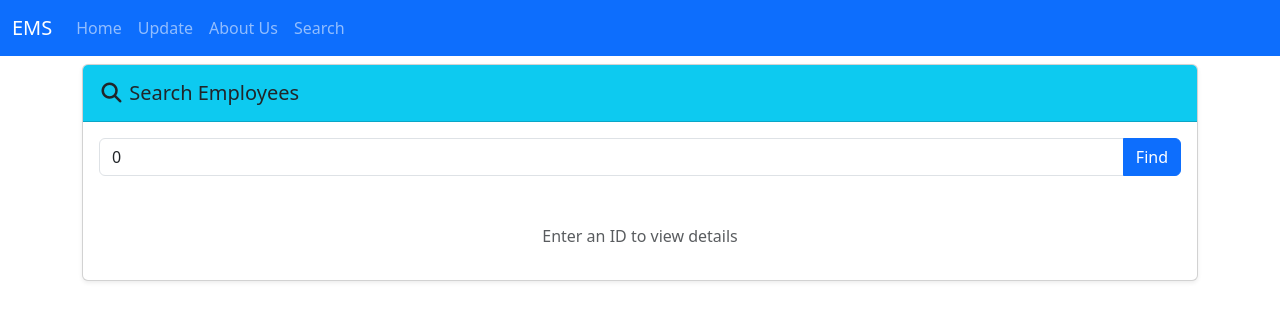
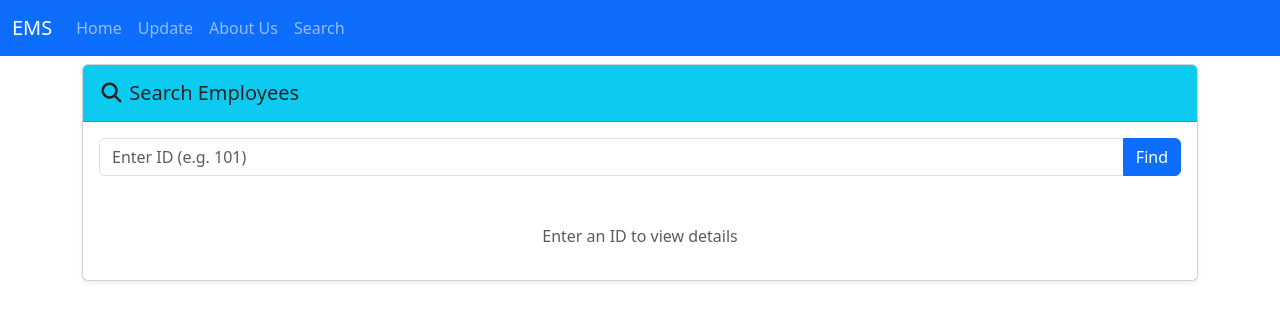
Before and after one commit to Nikhilbhamare11/Employee-Management-System, an Angular app in the folder Frontend/: page /search in a window 1280 px wide. Shown: the top 320 px of the page. Built offline with nearby package versions, Linux system fonts and the light colour scheme.

Commit message:
Adding Lines.

```diff
--- a/Frontend/src/app/search/search.html
+++ b/Frontend/src/app/search/search.html
@@ -37,7 +37,7 @@
                 </div>
                 <div class="row small">
                     <div class="col-2 fs-4 fw-bold text-muted">Employee ID:</div>
-                    <div class="col-1 fs-5 fw-bold text-end">{{ foundEmployee().id }}</div>
+                    <div class="col-1 fs-5 fw-bold">{{ foundEmployee().id }}</div>
                     <hr class="my-2">
                     <div class="col-2 fs-4 fw-bold mb-1">Address Details:</div>
                     <div class="col-8 fs-5 p-2 rounded">
--- a/Frontend/src/app/search/search.ts
+++ b/Frontend/src/app/search/search.ts
@@ -11,7 +11,7 @@ import { FormsModule } from '@angular/forms';
 export class Search {
   private e = inject(employee);
 
-  searchId: number = 0;
+  searchId: number | null = null;
   foundEmployee = signal<any>(null);
   isLoading = signal<boolean>(false);
 
@@ -29,7 +29,10 @@ export class Search {
 
   // 1. Search Logic
   searchEmployee() {
-    if (this.searchId <= 0) return alert("Employee Not Found!");
+    if (!this.searchId) {
+      alert("Enter Employee ID!");
+      return;
+    }
 
     this.isLoading.set(true);
     this.foundEmployee.set(null);
@@ -41,7 +44,6 @@ export class Search {
       }, 1500),
       error: (err) => {
         alert("Employee Not Found!");
-        this.foundEmployee.set(null);
         this.isLoading.set(false);
       }
     });
```
